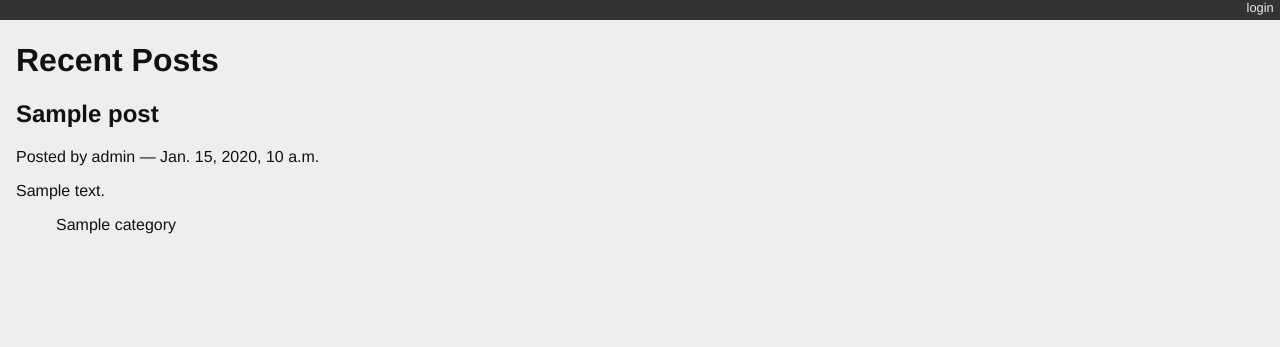
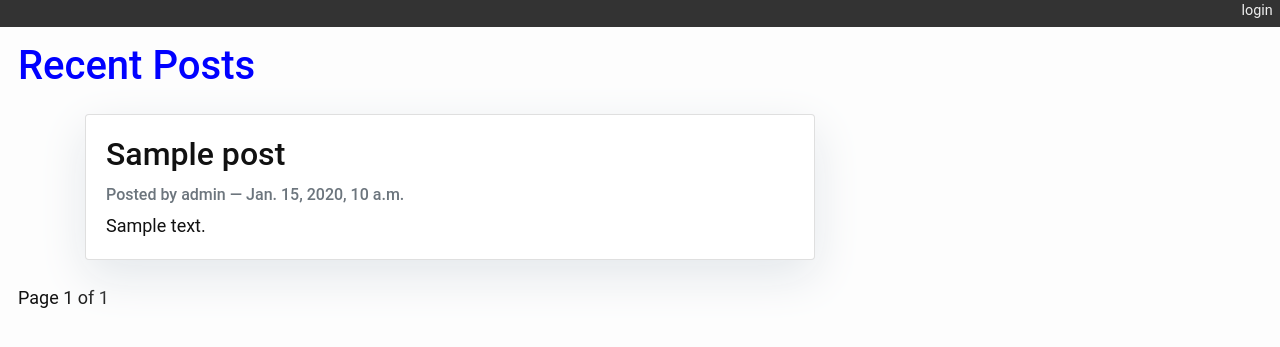
Before and after one commit to davidbUW/django-blog, a Django app: page / in a window 1280 px wide. Shown: the top 347 px of the page. Run offline with Django 3.2, Linux system fonts and the light colour scheme; data comes from the database, SQL or seed files in the repository; tables that the repository leaves empty hold one stand-in row (values such as "Sample post"); some libraries are stand-ins or nearby versions.

Commit message:
Assignment 8, blog view changed from FBV to CBV.  Added pagination and cards to blog view.

```diff
--- a/blogging/templates/blogging/list.html
+++ b/blogging/templates/blogging/list.html
@@ -1,20 +1,38 @@
-{% extends "base.html" %}{% block content %}
-  <h1>Recent Posts</h1>
-  {% comment %} here is where the query happens {% endcomment %}
-  {% for post in posts %}
-  <div class="post">
-    <h2>{{ post }}</h2>
-    <p class="byline">
-      Posted by {{ post.author.username }} &mdash; {{ post.published_date }}
-    </p>
-    <div class="post-body">
-      {{ post.text }}
+{% extends "base.html" %}
+{% block content %}
+  <h1><span style="color: #0000ff;">Recent Posts</span></h1>
+<style>
+    body {
+        font-family: "Roboto", sans-serif;
+        font-size: 18px;
+        background-color: #fdfdfd;
+    }
+
+    .head_text {
+        color: white;
+    }
+
+    .card {
+        box-shadow: 0 16px 48px #E3E7EB;
+    }
+</style>
+<div class="container">
+    <div class="row">
+        <!-- Blog Entries Column -->
+        <div class="col-md-8 mt-3 left">
+            {% comment %} here is where the query happens {% endcomment %}
+            {% for post in object_list %} {% comment %} changes posts to object_list, see view comments {% endcomment %}
+            <div class="card mb-4">
+                <div class="card-body">
+                    <h2 class="card-title">{{ post }}</h2>
+                    <p class="card-text text-muted h6">Posted by {{ post.author.username }} &mdash; {{ post.published_date }} </p>
+                    <p class="card-text">{{post.text|slice:":200" }}</p>
+                </div>
+            </div>
+      {% endfor %}
     </div>
-    <ul class="categories">
-      {% for category in post.categories.all %}
-        <li>{{ category }}</li>
-      {% endfor %}
-    </ul>
-  </div>
-  {% endfor %}
+
+    </div>
+</div>
+    {% include "blogging/pagination.html" with page=page_obj %}  {% comment %} added pagination {% endcomment %}
 {% endblock %}
--- /dev/null
+++ b/blogging/templates/blogging/pagination.html
@@ -0,0 +1,13 @@
+<div class="pagination">
+    <span class="step-links">
+        {% if page.has_previous %}
+            <a href="?page={{ page.previous_page_number }}">Previous</a>
+        {% endif %}
+        <span class="current">
+        Page {{ page.number }} of {{ page.paginator.num_pages }}
+    </span>
+    {% if page.has_next %}
+        <a href="?page={{ page.next_page_number }}">Next</a>
+    {% endif %}
+    </span>
+</div>
--- a/blogging/urls.py
+++ b/blogging/urls.py
@@ -1,10 +1,21 @@
 from django.urls import path
-from blogging.views import stub_view, list_view
+# from blogging.views import stub_view, list_view
 from django.conf import settings
 from django.conf.urls.static import static
+from blogging.views import BlogListView
+
+"""
+Assignment 8
+After converting from FBV to CBV, this urlpatterns variable was removed
 
 urlpatterns = [
     # path('', stub_view, name="blog_index"),
     path('', list_view, name="blog_index"),
     path('posts/<int:post_id>/', list_view, name="blog_detail"),
 ]
+"""
+
+urlpatterns = [
+    path("", BlogListView.as_view(), name="blog_index"),
+    path("posts/<int:pk>/", BlogListView.as_view(), name="blog_detail"),
+]
--- a/blogging/views.py
+++ b/blogging/views.py
@@ -2,6 +2,7 @@ from django.shortcuts import render
 from django.http import HttpResponse, HttpResponseRedirect, Http404
 from django.template import loader
 from blogging.models import Post
+from django.views.generic.list import ListView
 
 
 def stub_view(request, *args, **kwargs):
@@ -24,6 +25,10 @@ def stub_view(request, *args, **kwargs):
 #     return HttpResponse(body, content_type="text/html")
 
 
+"""
+Assignment 8
+After converting from FBV to CBV, this view function was removed
+
 def list_view(request):
     published = Post.objects.exclude(published_date__exact=None)
     posts = published.order_by('-published_date')
@@ -31,3 +36,31 @@ def list_view(request):
     context = {'posts': posts}
     # body = template.render(context)
     return render(request, 'blogging/list.html', context)
+"""
+
+"""
+Assignment 8
+This CBV works by the assignement says to use a `queryset` class attribute in
+your list view instead of a `model` class attribute
+
+class BlogListView(ListView):
+    model = Post
+    context_object_name = 'posts'
+    ordering = '-published_date'
+    template_name = 'blogging/list.html'
+
+"""
+
+
+class BlogListView(ListView):
+    """
+       Assignment 8
+        when no context_object_name variable is used, a default object_list is
+        created
+
+        context_object_name = 'posts'
+        """
+    queryset = Post.objects.exclude(published_date=None).order_by(
+        '-published_date')
+    paginate_by = 3
+    template_name = 'blogging/list.html'
--- a/mysite/templates/base.html
+++ b/mysite/templates/base.html
@@ -4,7 +4,10 @@
 <html>
   <head>
     <title>My Django Blog</title>
-    <link type="text/css" rel="stylesheet" href="{% static 'django_blog.css' %}">
+
+      <link rel="stylesheet" href="https://maxcdn.bootstrapcdn.com/bootstrap/4.0.0/css/bootstrap.min.css" integrity="sha384-Gn5384xqQ1aoWXA+058RXPxPg6fy4IWvTNh0E263XmFcJlSAwiGgFAW/dAiS6JXm" crossorigin="anonymous">
+
+      <link type="text/css" rel="stylesheet" href="{% static 'django_blog.css' %}">
   </head>
   <body>
 
@@ -20,8 +23,10 @@
         {% endif %}
         </ul>
       </div>
+
       <div id="container">
       <div id="content">
+
           {% block content %}
        [content will go here]
       {% endblock %}
--- a/polling/urls.py
+++ b/polling/urls.py
@@ -1,8 +1,14 @@
 from django.urls import path
-from polling.views import list_view, detail_view
+# from polling.views import list_view, detail_view
+from polling.views import PollListView, PollDetailView
 
 
+# urlpatterns = [
+#     path('', list_view, name="poll_index"),
+#     path('polls/<int:poll_id>/', detail_view, name="poll_detail"),
+# ]
+
 urlpatterns = [
-    path('', list_view, name="poll_index"),
-    path('polls/<int:poll_id>/', detail_view, name="poll_detail"),
+    path("", PollListView.as_view(), name="poll_index"),
+    path("polls/<int:pk>/", PollDetailView.as_view(), name="poll_detail"),
 ]
```
Also changed, not shown: blogging/templates/blogging/list2.html (added, +24 -0 lines), polling/templates/polling/detail.html (+23 -3 lines), polling/templates/polling/list.html (+15 -1 lines), polling/views.py (+35 -11 lines).
